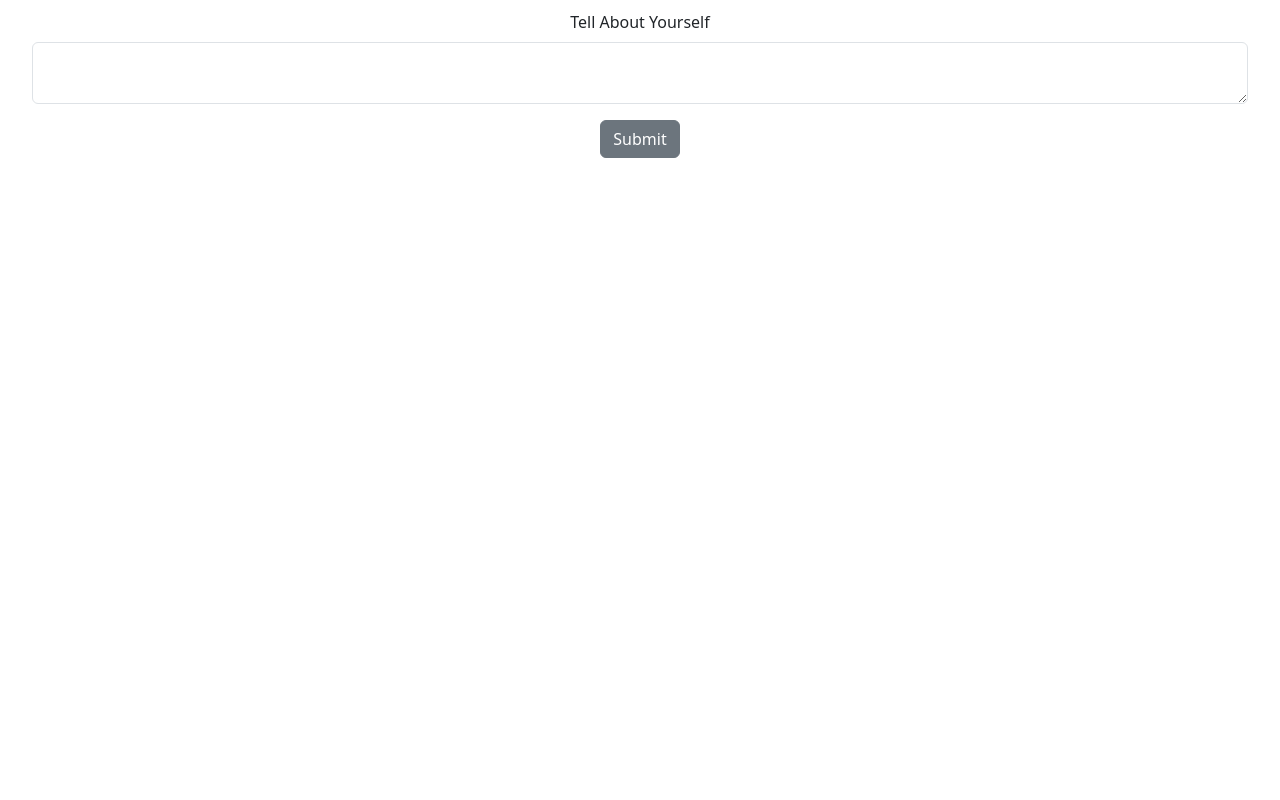
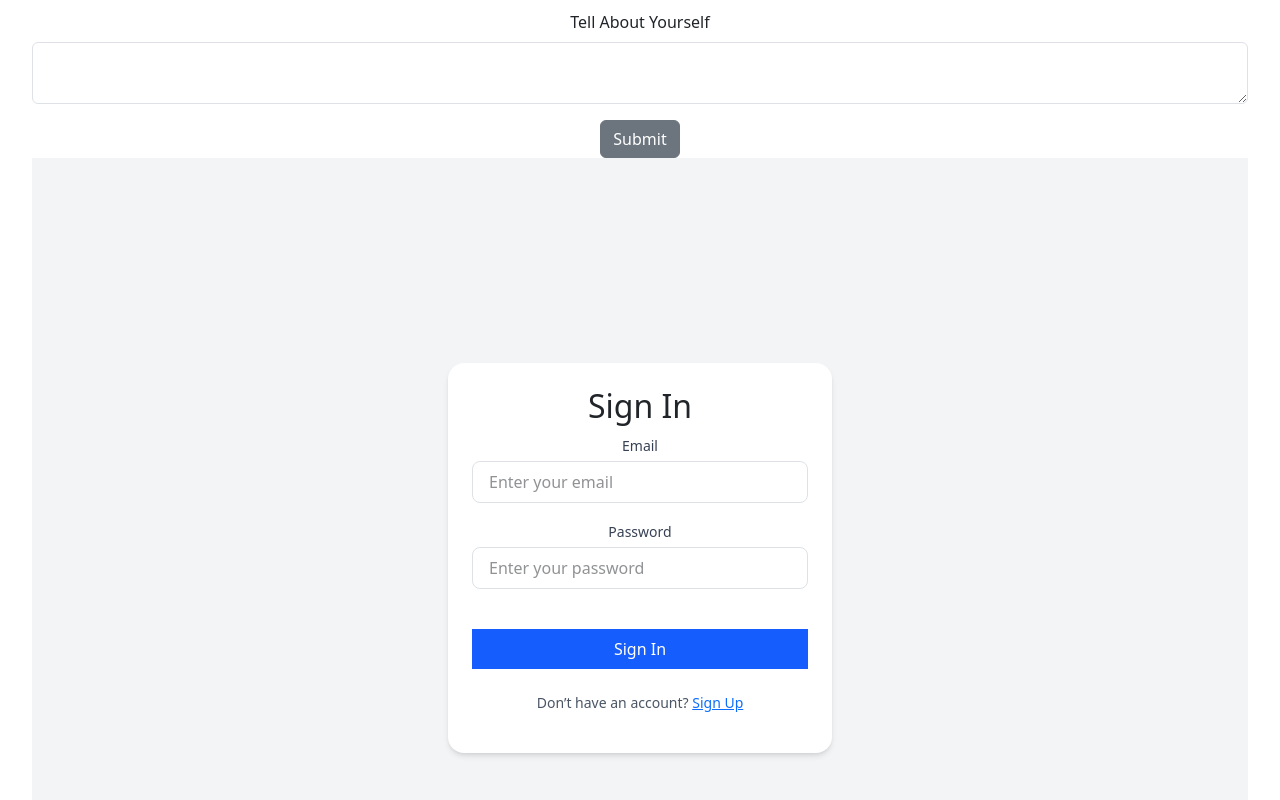
Before and after one commit to Navaneethmayya/Notes_Sharing_App, a React (Vite) app in the folder Notebook/: page / in a window 1280 px wide. Shown: the part 446-1246 px from the top of the page. Before the commit the page ends 800 px from the top, so only its background shows below. Built offline with nearby package versions, Linux system fonts and the light colour scheme.

Commit message:
LoginForm Component
LoginForm component created(FULLY)

```diff
--- a/Notebook/package.json
+++ b/Notebook/package.json
@@ -13,11 +13,15 @@
     "@emotion/react": "^11.14.0",
     "@emotion/styled": "^11.14.1",
     "@mui/material": "^7.3.2",
+    "@radix-ui/react-slot": "^1.2.3",
     "@tailwindcss/vite": "^4.1.12",
     "bootstrap": "^5.3.8",
+    "framer-motion": "^12.23.12",
+    "lucide-react": "^0.542.0",
     "react": "^19.1.1",
     "react-bootstrap": "^2.10.10",
     "react-dom": "^19.1.1",
+    "react-hot-toast": "^2.6.0",
     "react-toastify": "^11.0.5",
     "reactstrap": "^9.2.3",
     "tailwindcss": "^4.1.12"
@@ -31,6 +35,6 @@
     "eslint-plugin-react-hooks": "^5.2.0",
     "eslint-plugin-react-refresh": "^0.4.20",
     "globals": "^16.3.0",
-    "vite": "^7.1.2"
+    "vite": "^7.1.4"
   }
 }
--- a/Notebook/src/App.jsx
+++ b/Notebook/src/App.jsx
@@ -20,9 +20,7 @@ function App() {
       <Button type="submit" label="iam vinayaka"/>
        <ToastContainer position="top-right" autoClose={2000} />
        <Registerform/>
-
-
-
+        <LoginForm />
     </>
   );
 }
--- a/Notebook/src/Components/auth/LoginForm.jsx
+++ b/Notebook/src/Components/auth/LoginForm.jsx
@@ -1,9 +1,75 @@
-import { Button, Form, FormGroup, Label, Input, FormText } from "reactstrap";
+import React, { useState } from "react";
+import toast, { Toaster } from "react-hot-toast";
 
-function LoginForm() {
+       export default function LoginForm() {
+  const [email, setEmail] = useState("");
+  const [password, setPassword] = useState("");
+
+  const handleSubmit = (e) => {
+    e.preventDefault(); // prevent page refresh
+
+    if (!email || !password) {
+      toast.error("Please fill in both fields!");
+    }
+
+    else {
+      toast.success(`Submitted!\nEmail: ${email}\nPassword: ${password}`);
+    }
+  };
+
   return (
-    <></>
-  )
+    <div className="flex items-center justify-center min-h-screen bg-gray-100">
+      {/* Toaster must be at the root of your component tree */}
+      <Toaster position="top-center" reverseOrder={false} />
+
+      <div className="w-full max-w-sm p-6 bg-white rounded-2xl shadow-md">
+        <h2 className="text-2xl font-bold text-center mb-6">Sign In</h2>
+
+        <form onSubmit={handleSubmit} className="space-y-4">
+          {/* Email */}
+          <div>
+            <label className="block text-sm font-medium text-gray-700">
+              Email
+            </label>
+            <input
+              type="email"
+              value={email}
+              onChange={(e) => setEmail(e.target.value)}
+              placeholder="Enter your email"
+              className="w-full mt-1 px-3 py-2 border rounded-lg focus:outline-none focus:ring-2 focus:ring-blue-500"
+            />
+          </div>
+
+          {/* Password */}
+          <div>
+            <label className="block text-sm font-medium text-gray-700">
+              Password
+            </label>
+            <input
+              type="password"
+              value={password}
+              onChange={(e) => setPassword(e.target.value)}
+              placeholder="Enter your password"
+              className="w-full mt-1 px-3 py-2 border rounded-lg focus:outline-none focus:ring-2 focus:ring-blue-500"
+            />
+          </div>
+
+          {/* Submit Button */}
+          <button
+            type="submit"
+            className="mt-4 w-full py-2 px-4 bg-blue-600 text-white rounded-lg hover:bg-blue-700 transition"
+          >
+            Sign In
+          </button>
+        </form>
+
+        <p className="mt-4 text-center text-sm text-gray-600">
+          Don’t have an account?{" "}
+          <a href="#" className="text-blue-600 hover:underline">
+            Sign Up
+          </a>
+        </p>
+      </div>
+    </div>
+  );
 }
-
-export default LoginForm;
```
Also changed, not shown: 2 other files (tests, documents, lock files or other folders).
